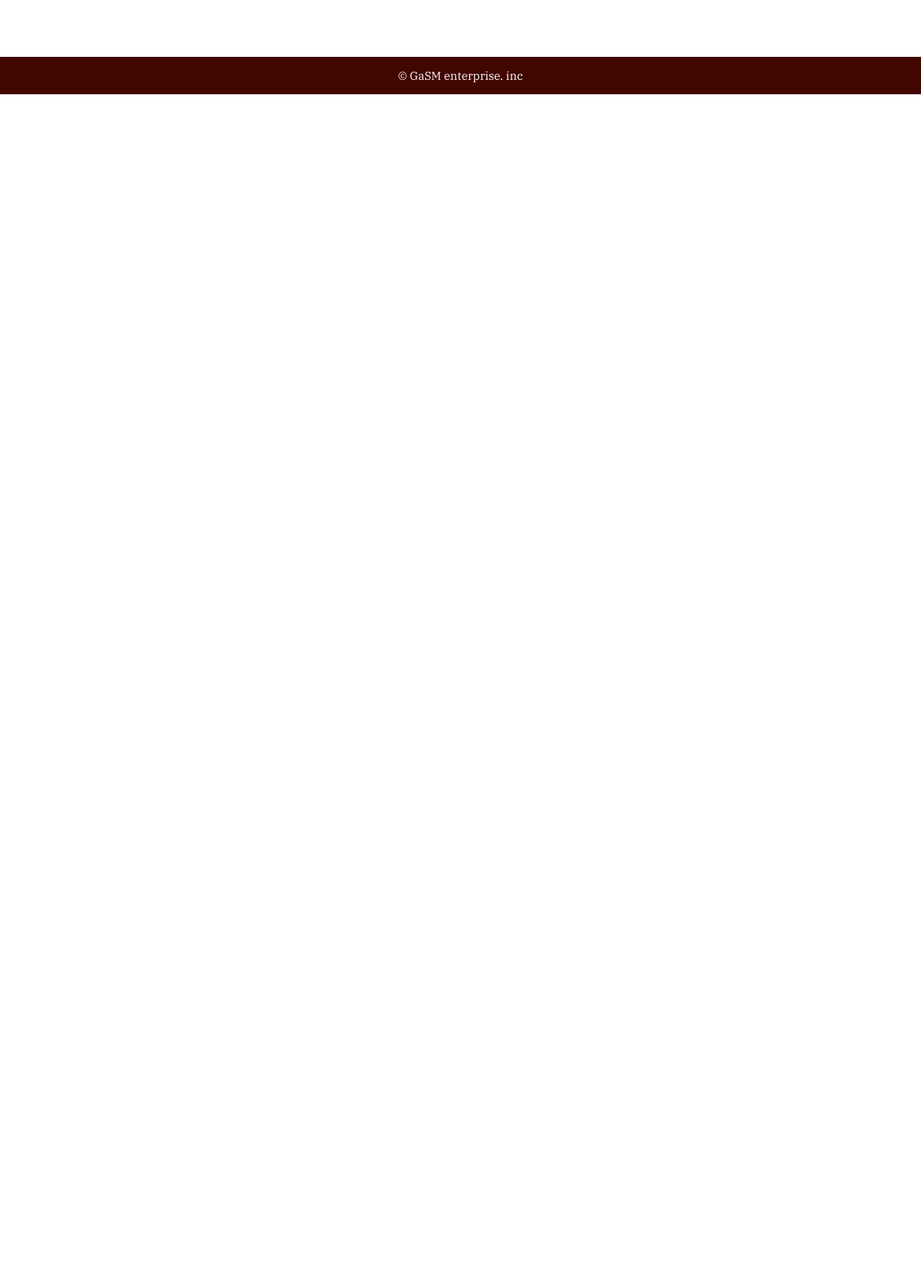
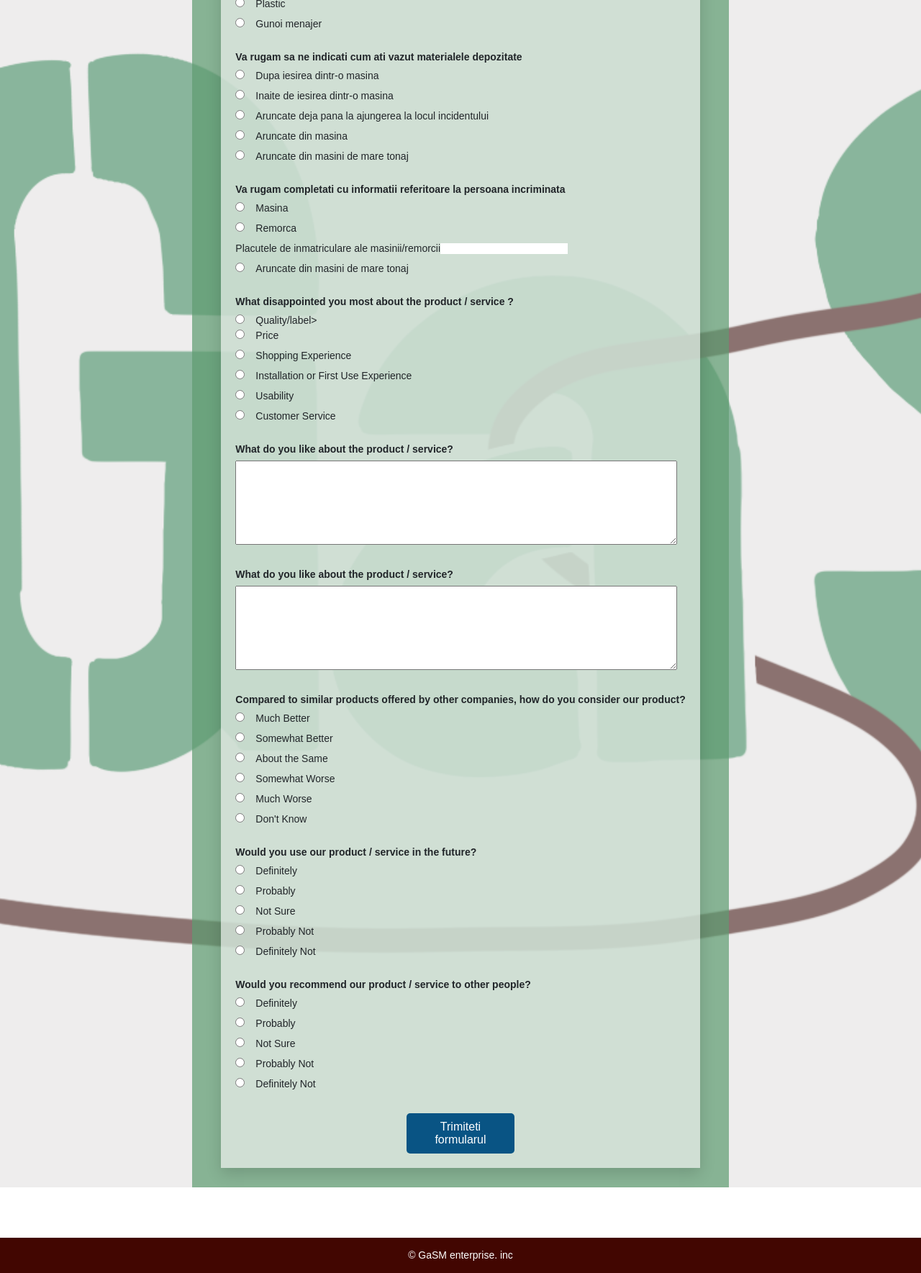
Before and after one commit to Elisa-byte/GaSM, a PHP site: page /FormularRaportare.html in a window 1280 px wide. Shown: the part 750-2519 px from the top of the page at 72% size. Before the commit the page ends 881 px from the top, so only its background shows below. Run offline with PHP 8.4, Linux system fonts and the light colour scheme; some libraries are stand-ins or nearby versions.

Commit message:
again form-report

```diff
--- a/FormularRaportare.html
+++ b/FormularRaportare.html
@@ -7,8 +7,10 @@
     <script src="/GaSM/JavaScript/viewPassword.js"></script>
     <link rel="stylesheet" type="text/css" href="stylesheets/raport.css">
     <link rel="stylesheet" type="text/css" href="stylesheets/styles.css">
+    <link rel="stylesheet" type="text/css" href="stylesheets/login.css">
     <script src="https://use.fontawesome.com/9366a1d005.js"></script>
     <script src="JavaScript/viewMap.js"></script>
+    <link href="https://fonts.googleapis.com/css?family=Roboto:300,400,500,700" rel="stylesheet">
     <title>FormularRaportare</title>
 
 </head>
@@ -29,31 +31,160 @@
             </ul>
         </div>
     </header>
-    <main class="main-content-report">
-        <div class="container-wrapper-report">
-            <div class="card-4">
-                <div class="wrap-report">
-                    <div id="map"></div>
 
-                    <script async defer src="https://maps.googleapis.com/maps/api/js?key=AIzaSyCkUOdZ5y7hMm0yrcCQoCvLwzdM6M8s5qk&callback=initMap">
-                    </script>
-
-
-
-
-
-
-
-
-
-
+    <div class="main-content">
+        <div class="container-report">
+            <div class="wrap-report">
+                <div class="card-4 ">
+                    <div class="testbox">
+                        <!-- <form onsubmit="return validateForm()> -->
+                        <form action="/" class="form-report" name="FormularRaportare" method="POST">
+                            <h1>Raportare a depozitului ilegal de gunoi</h1>
+                            <div>
+                                <h4>Ati observat dumneavoastra acest incident?</h4>
+                                <div class="question-answer">
+                                    <label><input type="radio" value="none" name="using" />Yes</label>
+                                    <label><input type="radio" value="none" name="using" />No</label>
+                                </div>
+                            </div>
+                            <div>
+                                <h4>Cunoasteti persoana care a depozitat deseurile?</h4>
+                                <div class="question-answer">
+                                    <label><input type="radio" value="none" name="using" />Yes</label>
+                                    <label><input type="radio" value="none" name="using" />No</label>
+                                </div>
+                            </div>
+                            <div>
+                                <h4>Ce ati vazut depozitat ilegal?</h4>
+                                <div class="question-answer">
+                                    <label><input type="radio" value="none" name="satisfied" />Mucuri de tigara</label>
+                                    <label><input type="radio" value="none" name="satisfied" />Muc de tigara inca aprins</label>
+                                    <label><input type="radio" value="none" name="satisfied" />Muc de tigara inca aprins aruncat pe iarba uscata</label>
+                                    <label><input type="radio" value="none" name="satisfied" />Pubele ce depasesc 200kg</label>
+                                    <label><input type="radio" value="none" name="satisfied" />Medicamente aruncate</label>
+                                    <label><input type="radio" value="none" name="satisfied" />Electrocasnice</label>
+                                    <label><input type="radio" value="none" name="satisfied" />Hartie</label>
+                                    <label><input type="radio" value="none" name="satisfied" />Metale</label>
+                                    <label><input type="radio" value="none" name="satisfied" />Sticla</label>
+                                    <label><input type="radio" value="none" name="satisfied" />Plastic</label>
+                                    <label><input type="radio" value="none" name="satisfied" />Gunoi menajer</label>
+                                </div>
+                            </div>
+                            <div>
+                                <h4>Va rugam sa ne indicati cum ati vazut materialele depozitate</h4>
+                                <div class="question-answer">
+                                    <label><input type="radio" value="none" name="impressed" />Dupa iesirea dintr-o masina</label>
+                                    <label><input type="radio" value="none" name="impressed" />Inaite de iesirea dintr-o masina</label>
+                                    <label><input type="radio" value="none" name="impressed" />Aruncate deja pana la ajungerea la locul incidentului</label>
+                                    <label><input type="radio" value="none" name="impressed" />Aruncate din masina</label>
+                                    <label><input type="radio" value="none" name="impressed" />Aruncate din masini de mare tonaj</label>
+                                </div>
+                            </div>
+                            <div>
+                                <h4>Va rugam completati cu informatii referitoare la persoana incriminata</h4>
+                                <div class="question-answer">
+                                    <label><input type="radio" value="none" name="impressed" />Masina</label>
+                                    <label><input type="radio" value="none" name="impressed" />Remorca</label>
+                                    <label class="box-message">Placutele de inmatriculare ale masinii/remorcii<input class="box-message" type="text" placeholder="ex: VS123AAA" name="impressed" /></label>
+                                    <label><input type="radio" value="none" name="impressed" />Aruncate din masini de mare tonaj</label>
+                                </div>
+                            </div>
+                            <div>
+                                <h4>What disappointed you most about the product / service ?</h4>
+                                <div class="question-answer">
+                                    <label><input type="radio" value="none" name="disappointed" />Quality/label>
+                        <label><input type="radio" value="none" name="disappointed" />Price</label>
+                                    <label><input type="radio" value="none" name="disappointed" />Shopping Experience</label>
+                                    <label><input type="radio" value="none" name="disappointed" />Installation or First Use Experience</label>
+                                    <label><input type="radio" value="none" name="disappointed" />Usability</label>
+                                    <label><input type="radio" value="none" name="disappointed" />Customer Service</label>
+                                </div>
+                            </div>
+                            <div>
+                                <h4>What do you like about the product / service?</h4>
+                                <textarea rows="5"></textarea>
+                            </div>
+                            <div>
+                                <h4>What do you like about the product / service?</h4>
+                                <textarea rows="5"></textarea>
+                            </div>
+                            <div>
+                                <h4>Compared to similar products offered by other companies, how do you consider our product?</h4>
+                                <div class="question-answer">
+                                    <label><input type="radio" value="none" name="offered" />Much Better</label>
+                                    <label><input type="radio" value="none" name="offered" />Somewhat Better</label>
+                                    <label><input type="radio" value="none" name="offered" />About the Same</label>
+                                    <label><input type="radio" value="none" name="offered" />Somewhat Worse</label>
+                                    <label><input type="radio" value="none" name="offered" />Much Worse</label>
+                                    <label><input type="radio" value="none" name="offered" />Don't Know</label>
+                                </div>
+                            </div>
+                            <div>
+                                <h4>Would you use our product / service in the future?</h4>
+                                <div class="question-answer">
+                                    <label><input type="radio" value="none" name="future" />Definitely</label>
+                                    <label><input type="radio" value="none" name="future" />Probably</label>
+                                    <label><input type="radio" value="none" name="future" />Not Sure</label>
+                                    <label><input type="radio" value="none" name="future" />Probably Not</label>
+                                    <label><input type="radio" value="none" name="future" />Definitely Not</label>
+                                </div>
+                            </div>
+                            <div>
+                                <h4>Would you recommend our product / service to other people?</h4>
+                                <div class="question-answer">
+                                    <label><input type="radio" value="none" name="recommend" />Definitely</label>
+                                    <label><input type="radio" value="none" name="recommend" />Probably</label>
+                                    <label><input type="radio" value="none" name="recommend" />Not Sure</label>
+                                    <label><input type="radio" value="none" name="recommend" />Probably Not</label>
+                                    <label><input type="radio" value="none" name="recommend" />Definitely Not</label>
+                                </div>
+                            </div>
+                            <div>
+                                <div id="map "></div>
+                                <script async defer src="https://maps.googleapis.com/maps/api/js?key=AIzaSyCkUOdZ5y7hMm0yrcCQoCvLwzdM6M8s5qk&callback=initMap "></script>
+                            </div>
+                            <div class="btn-block">
+                                <button type="submit" href="/">Trimiteti formularul</button>
+                            </div>
+                        </form>
+                    </div>
                 </div>
             </div>
         </div>
-    </main>
+    </div>
+    <!--
 
+                    <form class="form-report " name=" FormularRaportare " method="post " onsubmit="return validateForm() ">
+                        <span class="form-signup-logo ">
+                                <i class="form-signup-logo-img "></i>
+                            </span>
+                        <div class="testbox ">
+                            <div class="question1 ">
+                                <h4>For how long have you been using our product / service?</h4>
+                                <div class="question-answer ">
+                                    <label><input type="radio " value="none " name="using " />Less than a month</label>
+                                    <label><input type="radio " value="none " name="using " />1-12 months</label>
+                                    <label><input type="radio " value="none " name="using " />1-3 years</label>
+                                    <label><input type="radio " value="none " name="using " />Over 3 years</label>
+                                    <label><input type="radio " value="none " name="using " />Never used</label>
+                                </div>
+                            </div>
+                            <div class="question2 ">
+                                <h4>What do you like about the product / service?</h4>
+                                <textarea rows="5 "></textarea>
+                            </div>
+                            <div>
+                                <h4>What do you like about the product / service?</h4>
+                                <textarea rows="5 "></textarea>
+                            </div>
+                        </div>
+                    </form>
+                </div>
+            </div>
+        </div>
+ -->
 
-    <footer class="footer">
+    <footer class="footer ">
         &copy; GaSM enterprise. inc
     </footer>
 
--- a/stylesheets/raport.css
+++ b/stylesheets/raport.css
@@ -5,153 +5,174 @@
 }
 
 body {
-    margin: 0;
-    font-weight: 120;
-    font-family: 'IBM Plex Serif', serif;
-    overflow-x: hidden;
+    height: 100%;
+    font-family: Poppins-regular, sans-serif;
+    font-weight: 400;
+    font-size: 14px;
+    line-height: 1.5;
+    color: #212529;
+    background-color: #fff;
 }
 
-.top-bar {
-    display: flex;
-    background-color: #420601;
-    justify-self: center;
-    align-self: center;
-    color: white;
-}
-
-#top-bar__logo {
-    height: 4.5em;
+* {
+    padding: 0px;
+    box-sizing: border-box;
     margin: 0;
 }
 
-.title-report {
-    display: flex;
-    justify-self: center;
-    align-self: center;
-}
-
-.top-nav__link {
-    display: inline-block;
-    font-size: 1.3em;
-    padding: 0.5em;
-    transition: 0.5s;
-    border-radius: 0.2em;
-}
-
-.top-nav__link:hover {
-    background-color: rgb(204, 154, 108);
-}
-
-.top-nav__login input {
-    border-radius: 1em;
-    border: 1px solid rgb(100, 100, 100);
-    margin: 0.1em;
-    padding: 0.2em;
-}
-
-.top-nav {
-    padding: 0;
-    margin-left: auto;
-    height: 100%;
-    margin-right: 1em;
-}
-
-.main-content-report {
-    width: 75%;
-    margin: 5em auto 1em;
-    position: relative;
-}
-
-.main-content-report>* {
-    margin: 5em 0 5em 0;
-}
-
-.user-profile {
-    display: flex;
-    width: 5em;
-    height: 5em;
-    justify-content: center;
-    align-items: center;
-    position: relative;
-}
-
-.user-profile p {
-    display: flex;
-    justify-content: center;
-    align-items: center;
-    width: 100%;
-    height: 100%;
-    transition: transform 0.5s;
-}
-
-.user-profile p:hover {
-    transform: scale(1.5);
-}
-
-.user-options {
-    list-style-type: none;
-    position: absolute;
-    width: 150%;
-    text-align: center;
-    height: auto;
-    /* border: 2px solid black; */
-    top: 100%;
-    right: 0;
-    margin: 0;
-    display: none;
-    opacity: 0;
-    padding-left: 0;
-    padding-right: 2em;
-    background-color: rgb(63, 13, 13);
-    color: rgb(255, 221, 193);
-}
-
-.user-options:hover {
+div {
     display: block;
-    opacity: 1;
-}
-
-.user-profile p:hover+.user-options {
-    opacity: 1;
-    display: block;
-    animation: opacity 700ms ease-in-out normal;
-}
-
-.user__option {
-    width: 100%;
-    padding: 1em;
-    left: 0;
-}
-
-.user__option:hover {
-    background-color: rgb(63, 38, 38);
 }
 
 
 /*  M A I N*/
 
 #map {
-    width: 593px;
-    height: 589px;
+    width: 493px;
+    height: 489px;
     position: relative;
 }
 
+.main-content-report {
+    width: 100%;
+    margin: 0 auto;
+}
 
-/* Optional: Makes the sample page fill the window. */
+.container-report {
+    background-image: url("../img/logo-dark.PNG");
+    width: 100%;
+    min-height: 100vh;
+    display: flex;
+    flex-wrap: wrap;
+    justify-content: center;
+    align-items: center;
+    background-repeat: no-repeat;
+    background-position: center;
+    background-size: cover;
+    position: relative;
+    z-index: 1;
+}
 
+.container-report::before {
+    content: "";
+    display: block;
+    position: absolute;
+    z-index: -1;
+    width: 100%;
+    height: 100%;
+    top: 0;
+    left: 0;
+    background-color: rgba(221, 220, 220, 0.5);
+}
 
-/* html,
-body {
-    height: 100%;
-    margin: 0;
-    padding: 0;
-} */
+*,
+::after,
+::before {
+    box-sizing: inherit;
+}
+
+.card-4 {
+    background-color: rgba(247, 247, 247, 0.65);
+    box-shadow: 0 8px 20px 0 rgba(0, 0, 0, .15);
+}
+
+.wrap-report {
+    padding: 40px 40px 27px 40px;
+    background-color: rgba(95, 156, 114, 0.719);
+}
+
+h1 {
+    font-weight: 400;
+}
+
+h4 {
+    margin: 25px 0 5px;
+}
+
+.title {
+    font-size: 24px;
+    font-weight: 400;
+    color: #003f0b;
+    margin-bottom: 40px;
+    align-self: center;
+    display: flex;
+    justify-self: center;
+}
+
+::placeholder {
+    color: grey;
+    opacity: 0.7;
+}
+
+.box-message {}
+
+.testbox {
+    display: flex;
+    justify-content: center;
+    align-items: center;
+    height: inherit;
+    padding: 20px;
+}
+
+input {
+    margin-right: 15px;
+    outline: none;
+    border: none;
+    overflow: visible;
+    touch-action: manipulation;
+    text-rendering: auto;
+    letter-spacing: normal;
+    word-spacing: normal;
+    text-transform: none;
+    text-indent: 0px;
+    text-shadow: none;
+    color: black;
+    text-align: start;
+}
+
+.question-answer label {
+    display: block;
+}
+
+textarea {
+    width: calc(100% - 12px);
+    padding: 20px;
+}
+
+textarea:hover {
+    outline: none;
+    border: 1px solid #095484;
+}
+
+.btn-block {
+    margin-top: 20px;
+    padding-top: 10px;
+    text-align: center;
+}
+
+button {
+    width: 150px;
+    padding: 10px;
+    border: none;
+    outline: none;
+    -webkit-border-radius: 5px;
+    -moz-border-radius: 5px;
+    border-radius: 5px;
+    background-color: #095484;
+    font-size: 16px;
+    color: #fff;
+    cursor: pointer;
+}
+
+button:hover {
+    background-color: #49a16b;
+}
 
 
 /* MOBILE DEVICES */
 
 @media only screen and (max-width: 1182px) {
-    .main-content {
+    .main-content-report {
         width: 90%;
     }
     .top-nav,
@@ -166,19 +187,3 @@
         display: block;
     }
 }
-
-
-/* FOOTER */
-
-footer {
-    width: 100%;
-    display: flex;
-    justify-content: center;
-    background-color: #420601;
-    color: white;
-    padding: 1em 0 1em 0;
-}
-
-#mobile-menu {
-    transform: scale(0);
-}
```
